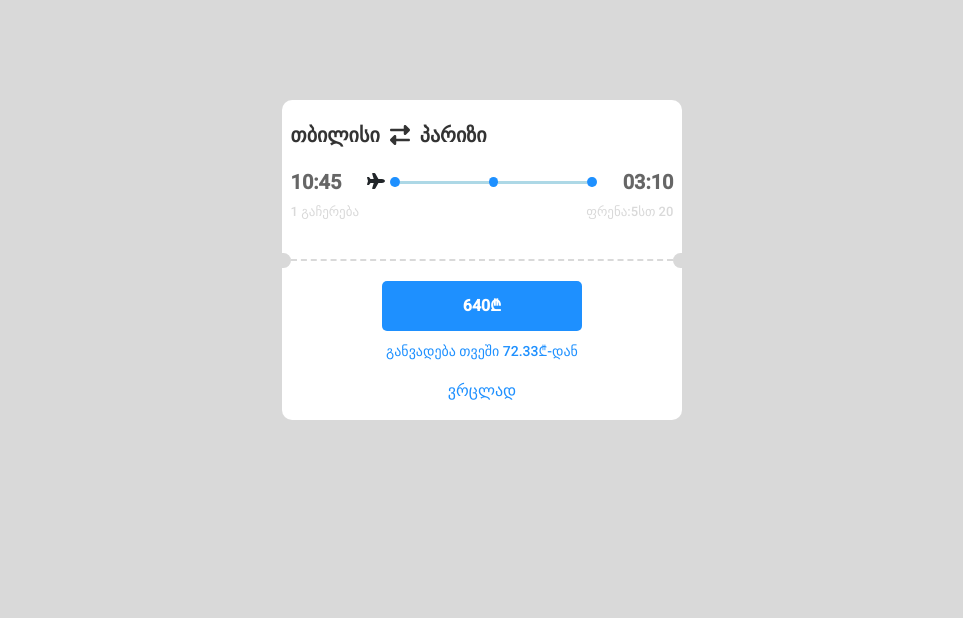
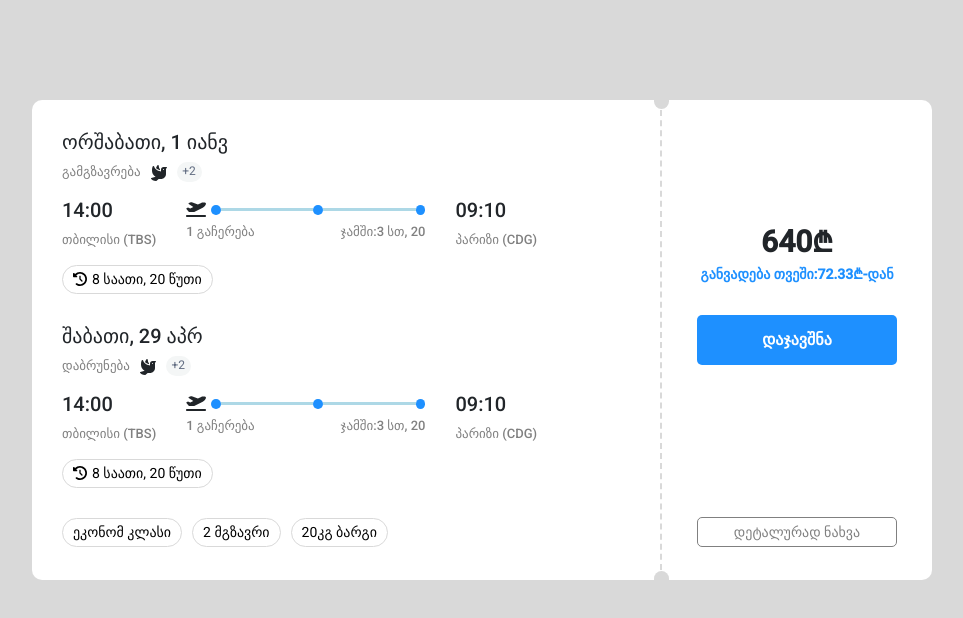
Before and after one commit to GioDanelia940/ticket, an Angular app: page / in a window 1280 px wide. Shown: the top 618 px of the page, without its empty margins (158-1121 px from the left). Built offline with nearby package versions, Linux system fonts and the light colour scheme.

Commit message:
added window:resize listener to listen resize event and load components based on window size

```diff
--- a/src/app/app.component.html
+++ b/src/app/app.component.html
@@ -1,7 +1,6 @@
-<article>
-  <div
-    class="container d-flex justify-content-center m-auto"
-  >
-    <app-ticket-mobile> </app-ticket-mobile>
+<article (window:resize)="onResize($event)">
+  <div class="container d-flex justify-content-center m-auto">
+    <app-ticket-mobile *ngIf="isMobile"> </app-ticket-mobile>
+    <app-ticket-desktop *ngIf="!isMobile"></app-ticket-desktop>
   </div>
 </article>
--- a/src/app/app.component.ts
+++ b/src/app/app.component.ts
@@ -1,11 +1,26 @@
-import { Component } from '@angular/core';
+import { Component, OnInit } from '@angular/core';
 import { faCoffee } from '@fortawesome/free-solid-svg-icons';
 @Component({
   selector: 'app-root',
   templateUrl: './app.component.html',
   styleUrls: ['./app.component.scss'],
 })
-export class AppComponent {
+export class AppComponent implements OnInit {
   title = 'ticket';
-  faCoffee = faCoffee;
+  isMobile!: boolean;
+  ngOnInit(): void {
+    if (window.innerWidth > 1200) {
+      this.isMobile = false;
+    } else {
+      this.isMobile = true;
+    }
+  }
+
+  onResize(event: any) {
+    if (event.target.innerWidth > 1200) {
+      this.isMobile = false;
+    } else {
+      this.isMobile = true;
+    }
+  }
 }
--- a/src/app/ticket-desktop/ticket-desktop.component.html
+++ b/src/app/ticket-desktop/ticket-desktop.component.html
@@ -40,9 +40,9 @@
           </button>
         </div>
         <div class="fly-data">
-          <h5>ორშაბათი, 1 იანვ</h5>
+          <h5>შაბათი, 29 აპრ</h5>
           <div class="d-flex">
-            <p class="sub-title">გამგზავრება</p>
+            <p class="sub-title">დაბრუნება</p>
             <fa-icon [icon]="faDove" style="margin-left: 10px"></fa-icon>
             <div class="title-circle">+2</div>
           </div>
@@ -97,7 +97,9 @@
           <div class="sub-price">განვადება თვეში:72.33₾-დან</div>
           <button class="reserve">დაჯავშნა</button>
         </div>
-        <div class="details d-flex justify-content-center align-items-center m-auto">
+        <div
+          class="details d-flex justify-content-center align-items-center m-auto"
+        >
           <button class="detail-button">დეტალურად ნახვა</button>
         </div>
       </div>
--- a/src/app/ticket-mobile/ticket-mobile.component.ts
+++ b/src/app/ticket-mobile/ticket-mobile.component.ts
@@ -1,5 +1,8 @@
 import { Component } from '@angular/core';
-import { faRightLeft, faPlane } from '@fortawesome/free-solid-svg-icons';
+import {
+  faRightLeft,
+  faPlaneDeparture,
+} from '@fortawesome/free-solid-svg-icons';
 @Component({
   selector: 'app-ticket-mobile',
   templateUrl: './ticket-mobile.component.html',
@@ -7,5 +10,5 @@ import { faRightLeft, faPlane } from '@fortawesome/free-solid-svg-icons';
 })
 export class TicketMobileComponent {
   faRightLeft = faRightLeft;
-  faPlane = faPlane;
+  faPlane = faPlaneDeparture;
 }
```
